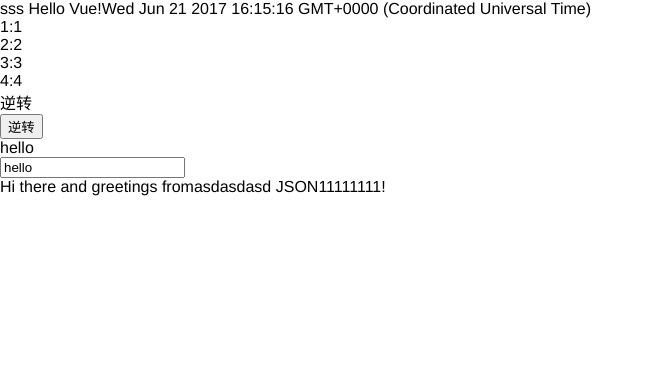
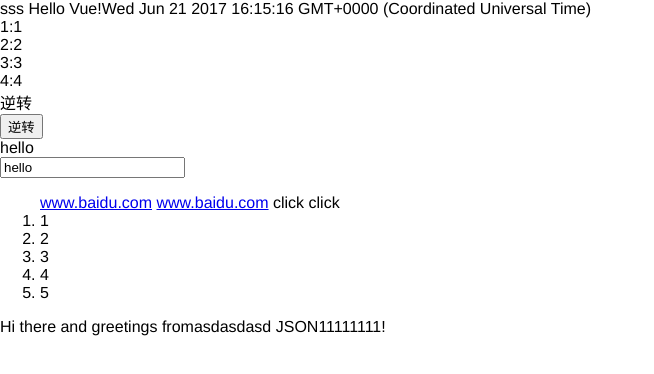
Before and after one commit to LOEO/VueTest, a Vue app: page / in a window 1280 px wide. Shown: the whole page, without its empty margins (0-654 px from the left). Built offline with nearby package versions, Linux system fonts and the light colour scheme.

Commit message:
add vue example

```diff
--- a/src/index.html
+++ b/src/index.html
@@ -10,13 +10,12 @@
 
 <body>
     <div id="app">
-        <span v-bind:title="message">sss</span>
-        {{ message }}
+        <span v-bind:title="message">sss</span> {{ message }}
     </div>
     <div id="app2" v-if="seen">
         显示
     </div>
-    <ul id="todo" >
+    <ul id="todo">
         <li v-for="item in list">{{item.name}}:{{item.text}}</li>
     </ul>
     <div id="app3">
@@ -26,8 +25,19 @@
     <div id="app4">
         <div>{{message}}</div>
         <input type="text" v-model="message">
+    </div>
+    <ol id="app5">
+        <!-- 完整语法 -->
+        <a v-bind:href="url">{{url}}</a>
+        <!-- 缩写 -->
+        <a :href="url">{{url}}</a>
+        <!--v-on完整写法-->
+        <a v-on:click="alert(1)">click</a>
+        <!--缩写-->
+        <a @click="alert(2)">click</a>
+        <div v-bind:id="rawId | formateId"></div>
+        <todo-item v-for="item in groceryList" v-bind:todo="item"></todo-item>
+    </ol>
+</body>
 
-
-    </div>
-</body>
 </html>
--- /dev/null
+++ b/src/js/component/todo.js
@@ -0,0 +1,5 @@
+import Vue from "vue";
+Vue.component("todo-item",{
+    props:["todo"],
+    template:"<li>{{todo.text}}</li>"
+});
--- a/src/js/testvue.js
+++ b/src/js/testvue.js
@@ -1,4 +1,5 @@
 import Vue from "vue";
+import "./component/todo";
 var app = new Vue({
     el: '#app',
     data: {
@@ -31,7 +32,7 @@ var app3 = new Vue({
         message: "逆转"
     },
     methods: {
-        reverse: function() {
+        reverse: function () {
             this.message = this.message.split("").reverse().join("");
         }
     }
@@ -43,3 +44,24 @@ var app4 = new Vue({
         message: "hello"
     },
 });
+
+var app5 = new Vue({
+    el: "#app5",
+    data: {
+        url:"www.baidu.com",
+        rawId: "aaa",
+        groceryList: [
+            { text: 1 },
+            { text: 2 },
+            { text: 3 },
+            { text: 4 },
+            { text: 5 }
+        ]
+    },
+    filters: {
+        formateId: function (value) {
+            console.log(value);
+            return value+"bbb";
+        }
+    }
+})
```
